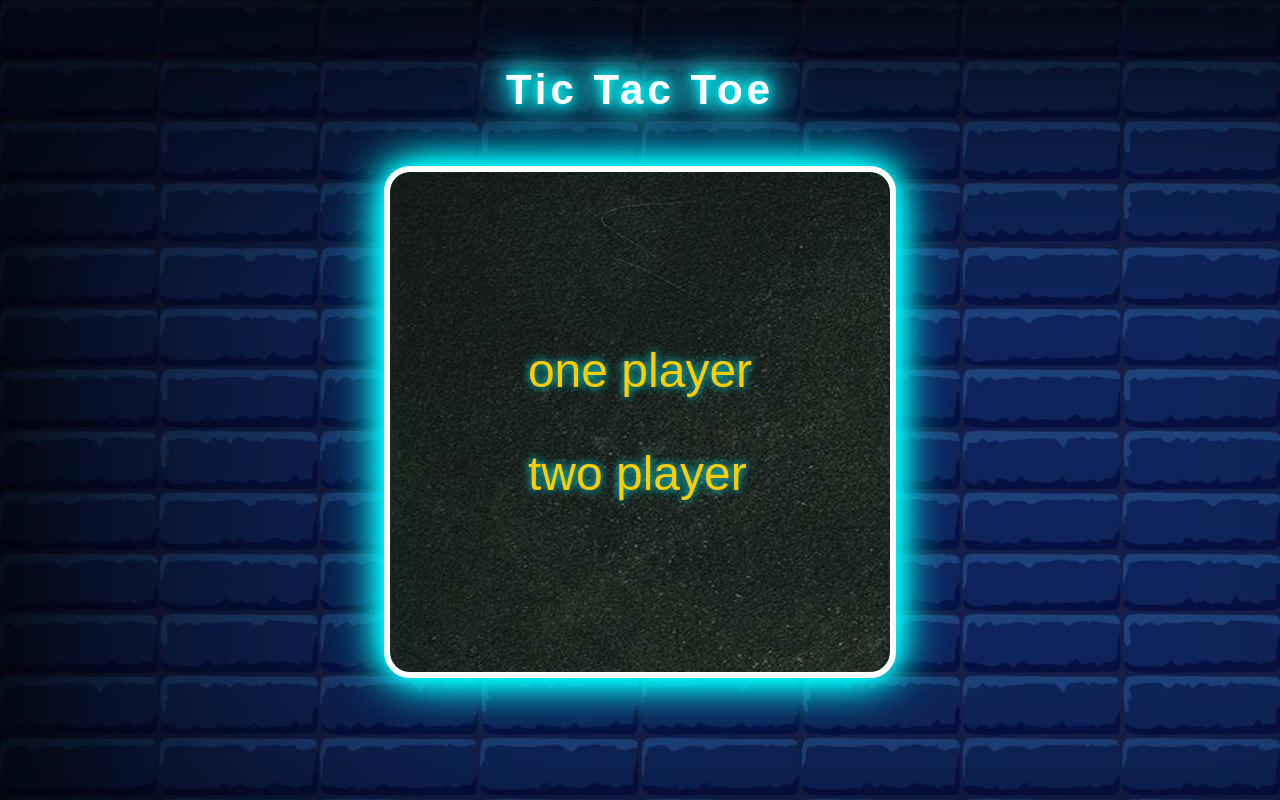
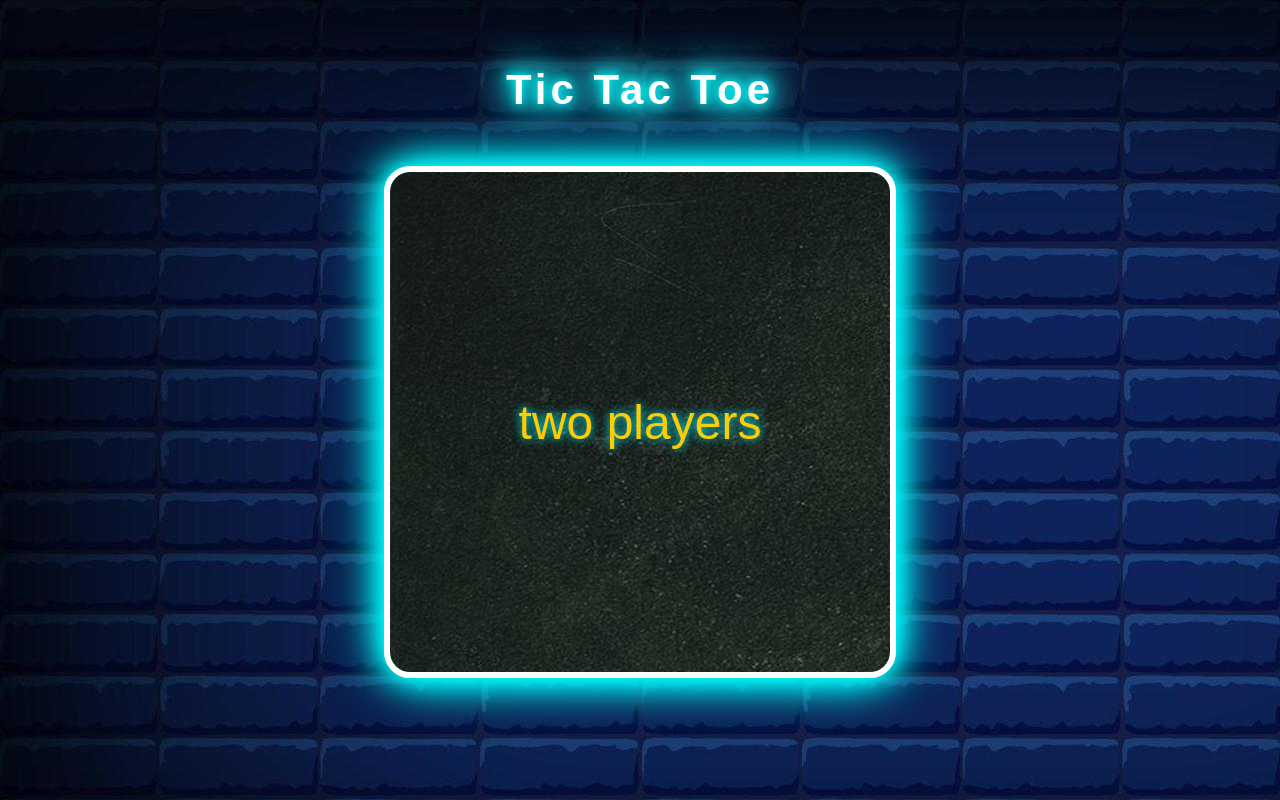
Before and after one commit to adriaarigola/Proyecto-3-TicTacToe, a plain HTML site: page index.html in a window 1280 px wide. Drawn offline with Linux system fonts and the light colour scheme.

Commit message:
update menu players & game screen

```diff
--- a/index.html
+++ b/index.html
@@ -17,13 +17,9 @@
     <section class="pizarra">
         <div class="opciones">
             <div class="titulos">
-                <a class="links" href="./oneplayer.html">
-                    <p class="onePlayer">one player</p>
-            </div>
-            <div class="titulos">
                 </a>
                 <a class="links" href="./twoplayer.html">
-                    <p class="twoPlayer">two player</p>
+                    <p class="twoPlayer">two players</p>
                 </a>
             </div>
         </div>
```
Also changed, not shown: partida.html (+0 -3 lines), twoplayer.html (+0 -8 lines), 1 other file.
